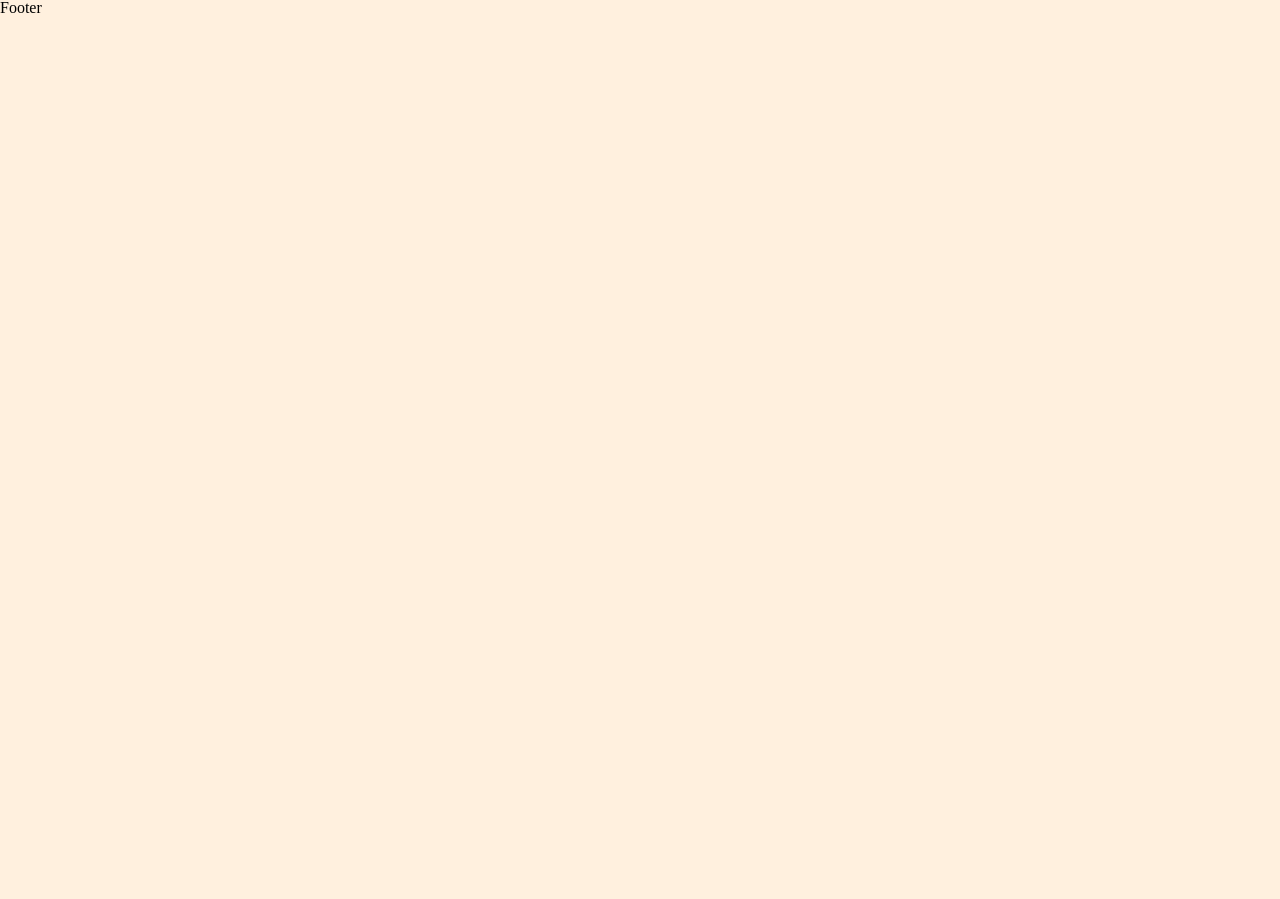
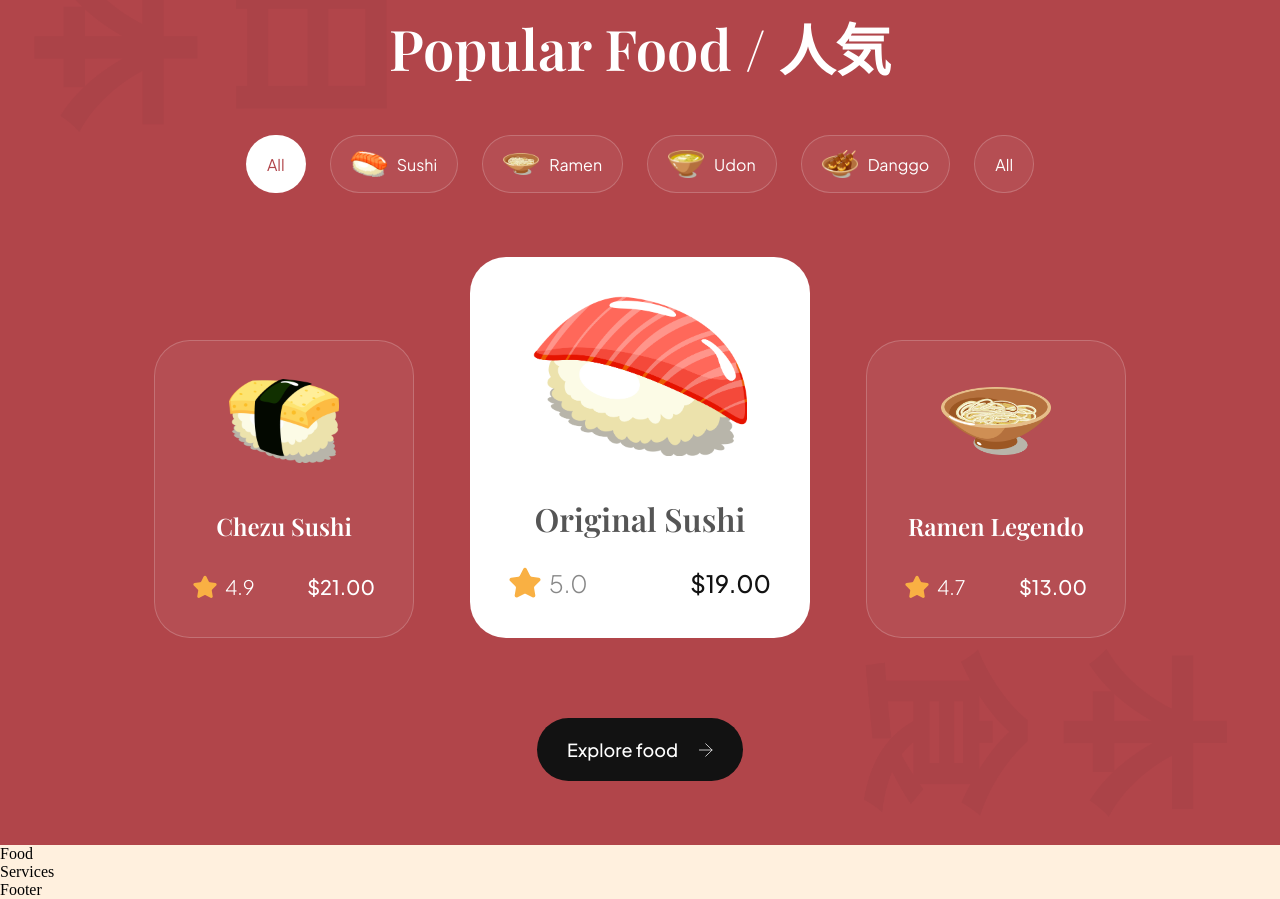
Before and after one commit to bojan09/sushi, a React (Vite) app: page / in a window 1280 px wide. Shown: the part 1718-2617 px from the top of the page. Before the commit the page ends 1735 px from the top, so only its background shows below. Built offline with nearby package versions, Linux system fonts and the light colour scheme.

Commit message:
added menu section

```diff
--- a/src/pages/Home/Home.jsx
+++ b/src/pages/Home/Home.jsx
@@ -1,6 +1,8 @@
 import "./Home.css";
 
 import React from "react";
+import AOS from "aos";
+AOS.init();
 
 // assets
 import sushi from "../../assets/sushi-1.png";
--- a/src/pages/Menu/Menu.css
+++ b/src/pages/Menu/Menu.css
@@ -0,0 +1,191 @@
+.popular-foods {
+    padding: 64px;
+    display: flex;
+    flex-direction: column;
+    background-color: var(--primary-color);
+    background-image: url('../../assets/popular_bg.png');
+    background-position: center;
+    background-repeat: no-repeat;
+    background-size: contain;
+    overflow: hidden;
+}
+
+.popular-foods__title {
+    font-size: 56px;
+    font-family: var(--playfair-display);
+    font-weight: 600;
+    line-height: 78px;
+    color: var(--color-white);
+    text-align: center;
+}
+
+.popular-foods__filters {
+    margin-top: 48px;
+    max-width: 100%;
+    overflow-x: auto;
+    display: flex;
+    justify-content: center;
+    gap: 24px;
+}
+
+.popular-foods__filter-btn {
+    padding: 10px 20px;
+    display: flex;
+    flex-direction: row;
+    align-items: center;
+    gap: 10px;
+    background-color: rgba(255, 255, 255, 0.05);
+    border: 1px solid rgba(255, 255, 255, 0.2);
+    border-radius: 46px;
+    font-size: 16px;
+    font-weight: 300px;
+    line-height: 25px;
+    font-family: var(--plus-jakarta-sans);
+    color: var(--color-white);
+    cursor: pointer;
+
+}
+
+.popular-foods__filter-btn img {
+    width: 36px;
+    height: 36px;
+    object-fit: contain;
+}
+
+.popular-foods__filter-btn.active {
+    background-color: var(--color-white);
+    color: var(--primary-color);
+}
+
+.popular-foods__filter-btn:hover {
+    background-color: var(--color-white);
+    color: var(--primary-color);
+    transition: .3s ease-in-out;
+}
+
+.popular-foods__catalogue {
+    margin-top: 64px;
+    display: flex;
+    justify-content: center;
+    align-items: flex-end;
+    flex-wrap: wrap;
+    gap: 56px;
+}
+
+.popular-foods__button {
+    width: fit-content;
+    padding: 20px 30px;
+    margin: 80px auto 0;
+    font-weight: 500;
+    font-size: 18px;
+    line-height: 23px;
+    font-family: var(--plus-jakarta-sans);
+    color: var(--color-white);
+    border: none;
+    outline: none;
+    background-color: var(--secondary-color);
+    border-radius: 64px;
+    cursor: pointer;
+}
+
+.popular-foods__button img {
+    width: 14px;
+    height: 14px;
+    object-fit: contain;
+    margin-left: 21px;
+}
+
+.popular-foods__button:hover {
+    transition: 0.5s ease-in-out;
+    background-color: #cbcbcb;
+    color: var(--secondary-color);
+}
+
+.popular-foods__card {
+    padding: 38px;
+    min-width: 260px;
+    height: fit-content;
+    display: flex;
+    align-items: center;
+    flex-direction: column;
+    border-radius: 36px;
+    border: 1px solid rgba(255, 255, 255, 0.2);
+    background-color: rgba(255, 255, 255, 0.05);
+}
+
+.popular-foods__card-image {
+    width: 110px;
+    height: 84px;
+    object-fit: contain;
+}
+
+.popular-foods__card-title {
+    margin-top: 47px;
+    font-weight: 600;
+    font-size: 24px;
+    line-height: 32px;
+    font-family: var(--playfair-display);
+    color: var(--color-white);
+    text-align: center;
+}
+
+.popular-foods__card-details {
+    width: 100%;
+    margin-top: 32px;
+}
+
+.popular-foods__card-rating {
+    display: flex;
+    align-items: center;
+    gap: 8px;
+}
+
+.popular-foods__card-rating img {
+    width: 24px;
+    height: 24px;
+    object-fit: contain;
+}
+
+.popular-foods__card-rating p {
+    font-size: 20px;
+    font-weight: 300;
+    font-family: var(--plus-jakarta-sans);
+    color: var(--color-white);
+}
+
+.popular-foods__card-price {
+    font-size: 20px;
+    font-weight: 500;
+    font-family: var(--plus-jakarta-sans);
+    color: #fff;
+}
+
+.popular-foods__card.active-card {
+    background: #fff;
+    min-width: 340px;
+}
+
+.popular-foods__card.active-card .popular-foods__card-image {
+    width: 214px;
+    height: 160px;
+}
+
+.popular-foods__card.active-card .popular-foods__card-title {
+    color: var(--black-500);
+    font-size: 32px;
+}
+
+.popular-foods__card.active-card .popular-foods__card-rating img {
+    width: 32px;
+    height: 32px;
+}
+
+.popular-foods__card.active-card .popular-foods__card-rating p {
+    font-size: 24px;
+    color: var(--gray-100);
+}
+
+.popular-foods__card.active-card .popular-foods__card-price {
+    font-size: 24px;
+    color: var(--secondary-color)
+}
--- a/src/pages/Menu/Menu.jsx
+++ b/src/pages/Menu/Menu.jsx
@@ -2,10 +2,104 @@ import "./Menu.css";
 
 import React from "react";
 
+// assets
+import sushi_6 from "../../assets/sushi-6.png";
+import sushi_7 from "../../assets/sushi-7.png";
+import sushi_8 from "../../assets/sushi-8.png";
+import sushi_9 from "../../assets/sushi-9.png";
+import sushi_10 from "../../assets/sushi-10.png";
+import sushi_11 from "../../assets/sushi-11.png";
+import sushi_12 from "../../assets/sushi-12.png";
+import arrow_right from "../../assets/arrow-right.svg";
+import star_img from "../../assets/star.svg";
+
 const Menu = () => {
   return (
-    <div className="menu" id="menu">
-      Menu
+    <div className="popular-foods" id="menu">
+      <h2 class="popular-foods__title">Popular Food / 人気</h2>
+      <div className="popular-foods__filters sushi__hide-scrollbar">
+        <button class="popular-foods__filter-btn active">All</button>
+        <button class="popular-foods__filter-btn">
+          <img src={sushi_9} alt="sushi 9" />
+          Sushi
+        </button>
+        <button class="popular-foods__filter-btn">
+          <img src={sushi_8} alt="sushi 8" />
+          Ramen
+        </button>
+        <button class="popular-foods__filter-btn">
+          <img src={sushi_7} alt="sushi 7" />
+          Udon
+        </button>
+        <button class="popular-foods__filter-btn">
+          <img src={sushi_6} alt="sushi 6" />
+          Danggo
+        </button>
+        <button class="popular-foods__filter-btn">All</button>
+      </div>
+
+      <div className="popular-foods__catalogue">
+        {/* Popular foods - Card __ 1 */}
+        <article class="popular-foods__card">
+          <img
+            class="popular-foods__card-image"
+            src={sushi_12}
+            alt="sushi-12"
+          />
+          <h4 class="popular-foods__card-title">Chezu Sushi</h4>
+
+          <div class="popular-foods__card-details flex-between">
+            <div class="popular-foods__card-rating">
+              <img src={star_img} alt="star" />
+              <p>4.9</p>
+            </div>
+
+            <p class="popular-foods__card-price">$21.00</p>
+          </div>
+        </article>
+
+        {/* Popular foods - Card __ 2 */}
+        <article class="popular-foods__card active-card">
+          <img
+            class="popular-foods__card-image"
+            src={sushi_11}
+            alt="sushi-11"
+          />
+          <h4 class="popular-foods__card-title">Original Sushi</h4>
+
+          <div class="popular-foods__card-details flex-between">
+            <div class="popular-foods__card-rating">
+              <img src={star_img} alt="star" />
+              <p>5.0</p>
+            </div>
+
+            <p class="popular-foods__card-price">$19.00</p>
+          </div>
+        </article>
+
+        <article class="popular-foods__card">
+          <img
+            class="popular-foods__card-image"
+            src={sushi_10}
+            alt="sushi-10"
+          />
+          <h4 class="popular-foods__card-title">Ramen Legendo</h4>
+
+          <div class="popular-foods__card-details flex-between">
+            <div class="popular-foods__card-rating">
+              <img src={star_img} alt="star" />
+              <p>4.7</p>
+            </div>
+
+            <p class="popular-foods__card-price">$13.00</p>
+          </div>
+        </article>
+      </div>
+
+      <button className="popular-foods__button">
+        Explore food
+        <img src={arrow_right} alt="arrow-right" />
+      </button>
     </div>
   );
 };
```
